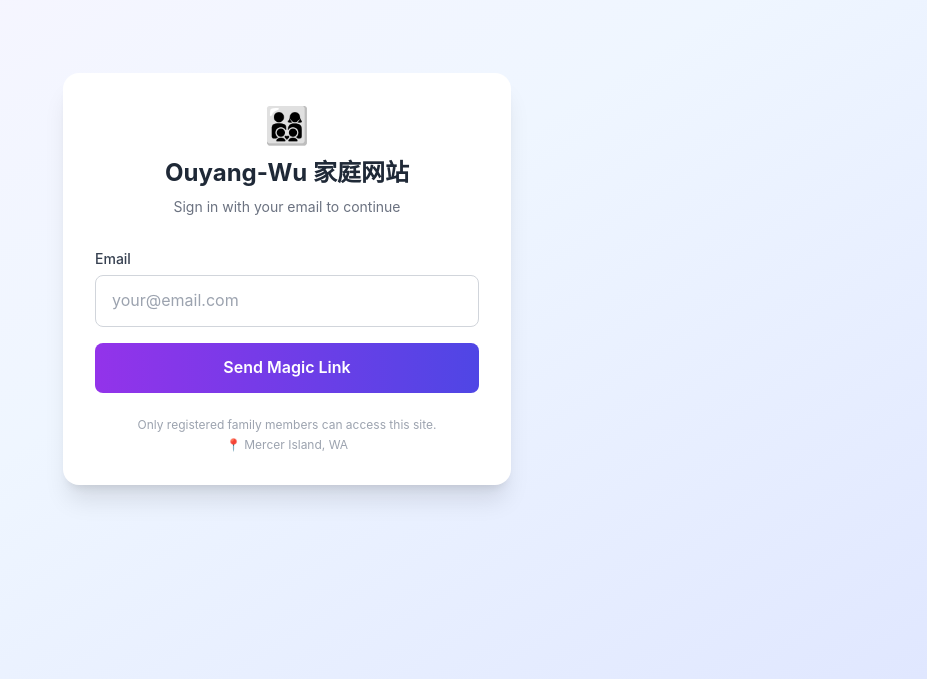
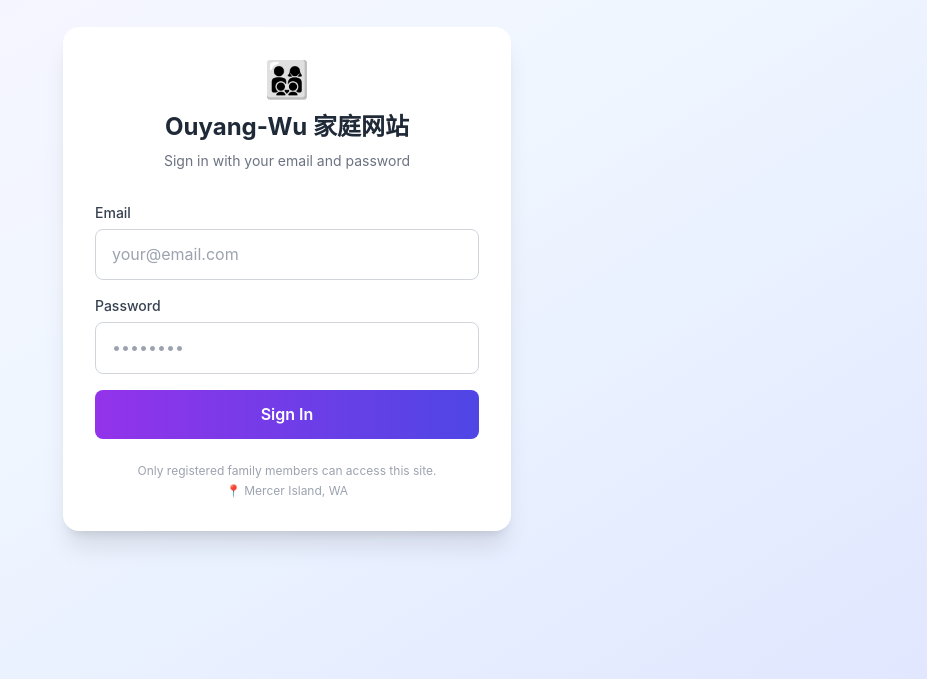
Before and after one commit to annie201061-beep/family-website, a Next.js app: page /login in a window 1280 px wide. Shown: the part 121-800 px from the top of the page, without its empty margins (353-1280 px from the left). Built offline with nearby package versions, Linux system fonts and the light colour scheme; no server answers.

Commit message:
feat: switch login from magic link to email+password
- login/page.tsx: replace signInWithOtp with signInWithPassword
- supabase.ts: fix env var name (PUBLISHABLE_KEY)
- auth/callback/route.ts: fix env var name
- middleware.ts: unchanged (session cookie auth still works)

```diff
--- a/src/app/auth/callback/route.ts
+++ b/src/app/auth/callback/route.ts
@@ -1,7 +1,7 @@
 import { NextResponse } from 'next/server'
 
 const supabaseUrl = process.env.NEXT_PUBLIC_SUPABASE_URL!
-const supabaseAnonKey = process.env.NEXT_PUBLIC_SUPABASE_ANON_KEY!
+const supabaseAnonKey = process.env.NEXT_PUBLIC_SUPABASE_PUBLISHABLE_KEY!
 
 export async function GET(request: Request) {
   const requestUrl = new URL(request.url)
--- a/src/app/login/page.tsx
+++ b/src/app/login/page.tsx
@@ -2,17 +2,20 @@
 
 import { useState } from 'react'
 import { supabase } from '@/lib/supabase'
+import { useRouter } from 'next/navigation'
 
 export default function LoginPage() {
   const [email, setEmail] = useState('')
+  const [password, setPassword] = useState('')
   const [message, setMessage] = useState('')
   const [loading, setLoading] = useState(false)
+  const router = useRouter()
 
   const handleLogin = async (e: React.FormEvent) => {
     e.preventDefault()
 
-    if (!email.trim()) {
-      setMessage('Please enter your email address.')
+    if (!email.trim() || !password.trim()) {
+      setMessage('Please enter both email and password.')
       return
     }
 
@@ -20,18 +23,16 @@ export default function LoginPage() {
     setMessage('')
 
     try {
-      const { error } = await supabase.auth.signInWithOtp({
+      const { error } = await supabase.auth.signInWithPassword({
         email: email.trim(),
-        options: {
-          emailRedirectTo: `${window.location.origin}/auth/callback`,
-        },
+        password: password,
       })
 
       if (error) {
         setMessage(error.message)
       } else {
-        setMessage(`✅ Login link sent! Please check ${email.trim()} for the magic link.`)
-        setEmail('')
+        router.push('/')
+        router.refresh()
       }
     } catch {
       setMessage('An error occurred. Please try again later.')
@@ -50,7 +51,7 @@ export default function LoginPage() {
             Ouyang-Wu 家庭网站
           </h1>
           <p className="text-gray-500 mt-2 text-sm">
-            Sign in with your email to continue
+            Sign in with your email and password
           </p>
         </div>
 
@@ -74,12 +75,30 @@ export default function LoginPage() {
             />
           </div>
 
+          <div>
+            <label
+              htmlFor="password"
+              className="block text-sm font-medium text-gray-700 mb-1.5"
+            >
+              Password
+            </label>
+            <input
+              id="password"
+              type="password"
+              value={password}
+              onChange={(e) => setPassword(e.target.value)}
+              placeholder="••••••••"
+              className="w-full px-4 py-3 rounded-lg border border-gray-300 focus:ring-2 focus:ring-purple-500 focus:border-purple-500 outline-none transition text-gray-800"
+              disabled={loading}
+            />
+          </div>
+
           <button
             type="submit"
             disabled={loading}
             className="w-full py-3 rounded-lg bg-gradient-to-r from-purple-600 to-indigo-600 text-white font-semibold hover:from-purple-700 hover:to-indigo-700 disabled:opacity-50 disabled:cursor-not-allowed transition"
           >
-            {loading ? 'Sending...' : 'Send Magic Link'}
+            {loading ? 'Signing in...' : 'Sign In'}
           </button>
         </form>
 
--- a/src/lib/supabase.ts
+++ b/src/lib/supabase.ts
@@ -1,6 +1,6 @@
 import { createClient } from '@supabase/supabase-js'
 
 const supabaseUrl = process.env.NEXT_PUBLIC_SUPABASE_URL!
-const supabaseAnonKey = process.env.NEXT_PUBLIC_SUPABASE_ANON_KEY!
+const supabaseAnonKey = process.env.NEXT_PUBLIC_SUPABASE_PUBLISHABLE_KEY!
 
 export const supabase = createClient(supabaseUrl, supabaseAnonKey)
```
